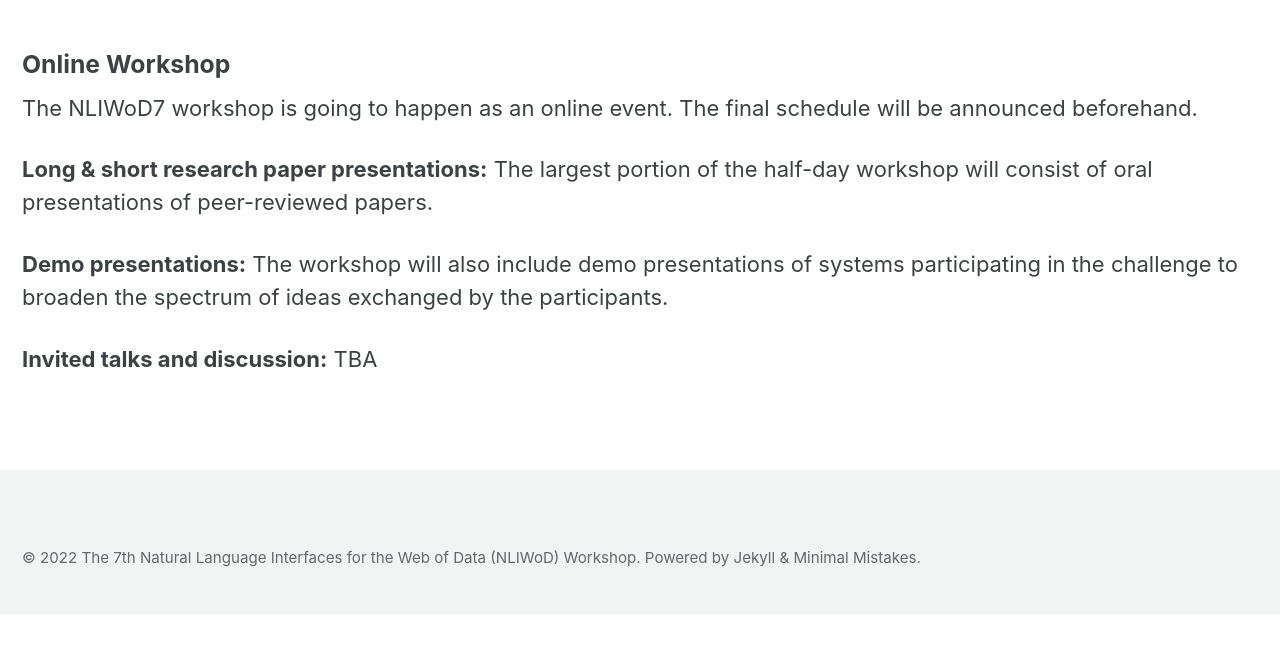
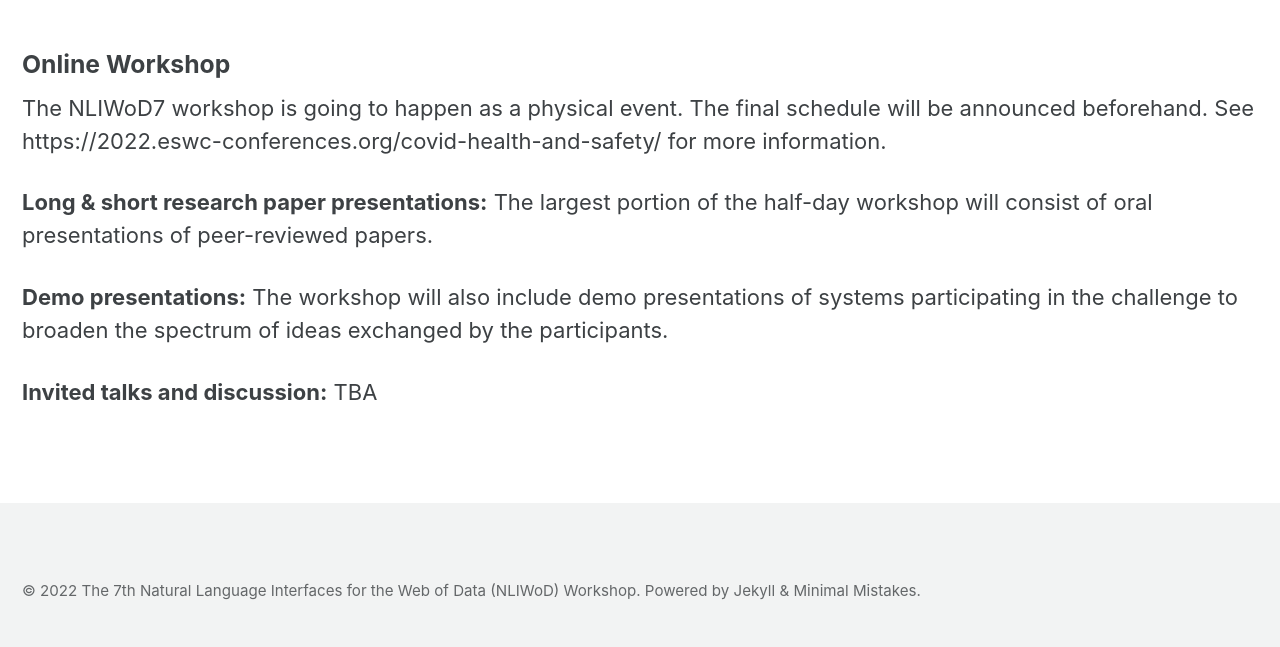
Before and after one commit to semantic-systems/nliwod-workshop, a Jekyll site: the page built from program.md, in a window 1280 px wide. Shown: the part 311-958 px from the top of the page. Built offline with Jekyll 4.4.1, drawn with Linux system fonts in a browser that asks for light colours; cached includes are drawn as plain includes; before the commit the page ends 925 px from its top, so only the background shows below that.

Commit message:
Update program.md

```diff
--- a/program.md
+++ b/program.md
@@ -7,7 +7,7 @@ ref: program
 
 ### Online Workshop
 
-The NLIWoD7 workshop is going to happen as an online event. The final schedule will be announced beforehand.
+The NLIWoD7 workshop is going to happen as a physical event. The final schedule will be announced beforehand. See https://2022.eswc-conferences.org/covid-health-and-safety/ for more information.
 
 **Long & short research paper presentations:**
 The largest portion of the half-day workshop will consist of oral presentations of peer-reviewed papers.
```
